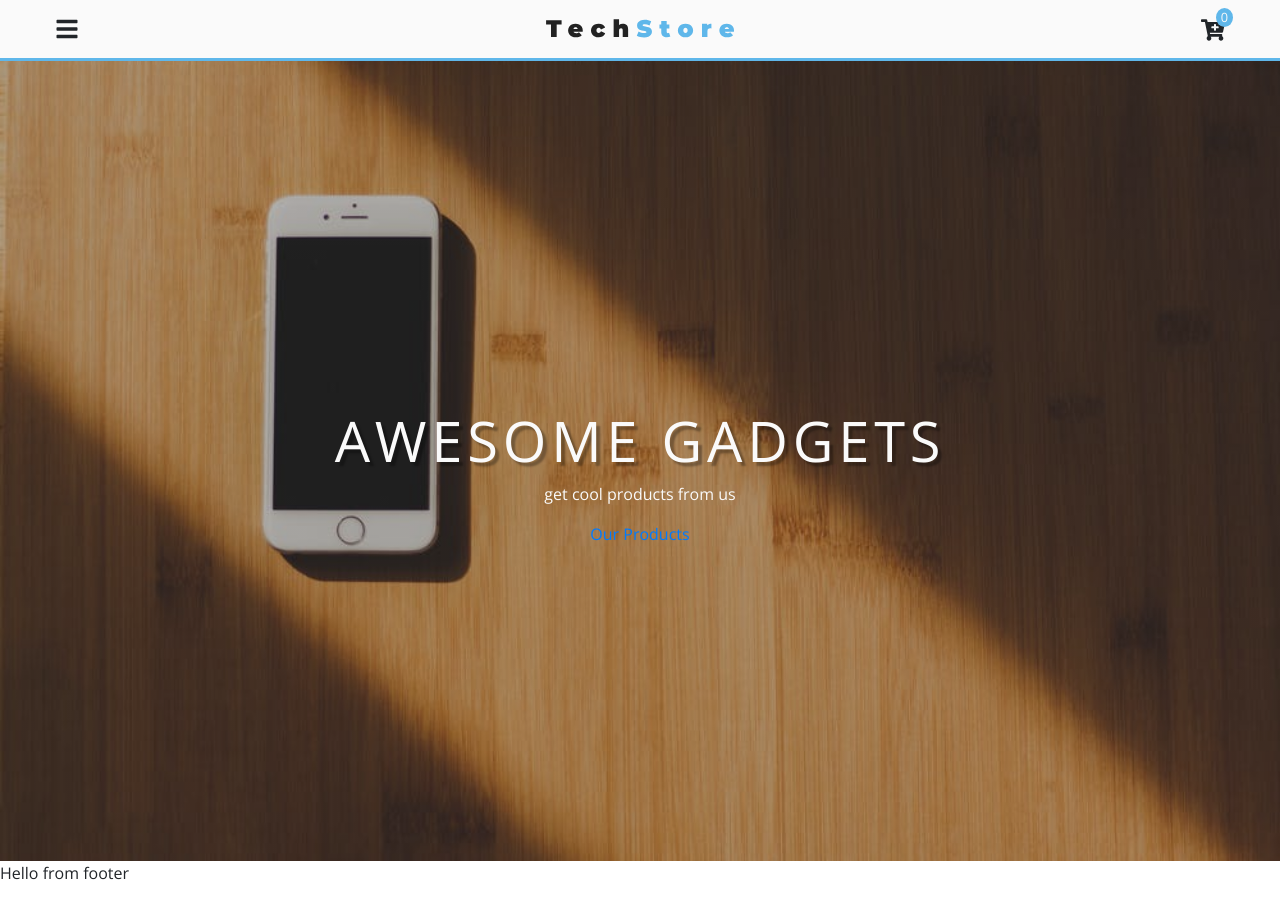
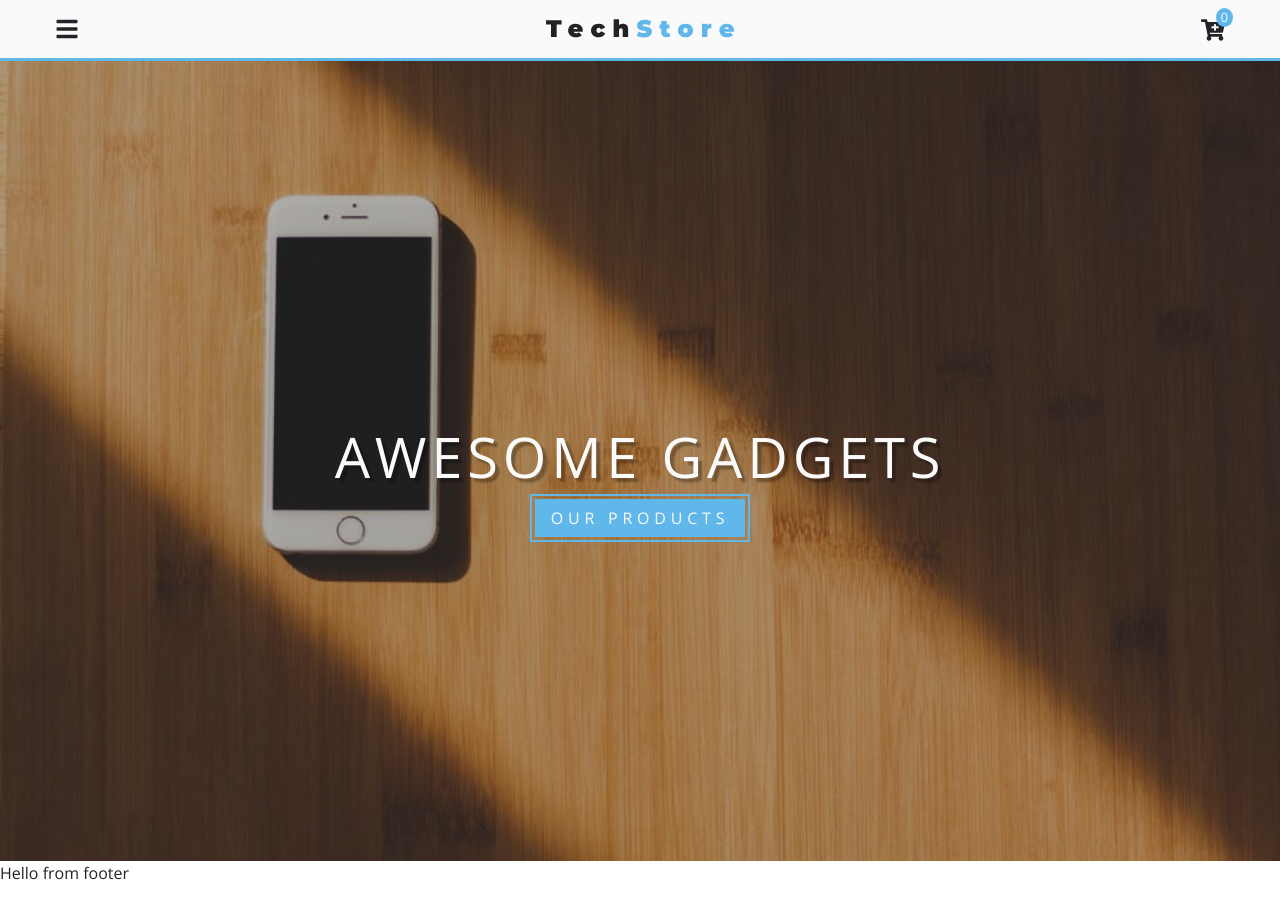
Before and after one commit to calebbenjii/Broks, a React (Create React App) app: page / in a window 1280 px wide. Built offline with nearby package versions, Linux system fonts and the light colour scheme.

Commit message:
Default Page

```diff
--- a/src/App.css
+++ b/src/App.css
@@ -26,3 +26,22 @@ body {
   background: var(--mainGrey) !important;
   color: var(--mainBlack);
 }
+
+.main-link {
+  background: var(--primaryColor);
+  display: inline;
+  padding: 0.5rem 1rem;
+  color: var(--mainWhite);
+  text-transform: uppercase;
+  letter-spacing: var(--mainSpacing);
+  outline: 2px solid var(--primaryColor);
+  outline-offset: 3px;
+  border: none;
+  transition: var(--mainTransition);
+}
+.main-link:hover {
+  text-decoration: none;
+  background: var(--darkGrey);
+  color: var(--primaryColor);
+  outline-color: var(--darkGrey);
+}
--- a/src/pages/DefaultPage.js
+++ b/src/pages/DefaultPage.js
@@ -1,9 +1,17 @@
-import React from 'react'
+import React from 'react';
+import { Link } from 'react-router-dom';
+import defaultBcg from '../images/defaultBcg.jpeg';
+import Hero from '../components/Hero';
 
 export default function DefaultPage() {
   return (
     <>
-      <h1>Hello from Default Page</h1>
+      <Hero img={defaultBcg} title="404" max="true">
+        <h2 style={{marginBottom: '2rem'}}>Page not found</h2>
+        <Link to="/" className="main-link">
+        return home
+      </Link>
+      </Hero>
     </>
   )
 }
--- a/src/pages/HomePage.js
+++ b/src/pages/HomePage.js
@@ -7,8 +7,8 @@ export default function HomePage() {
     <>
       <Hero
         title="awesome gadgets"
-        description="get cool products from us" max="true">
-        <Link to="/styleguide">Our Products</Link>
+        max="true">
+        <Link to="/styleguide" className="main-link" style={{ margin:"4rem" }}>Our Products</Link>
 
       </Hero>
     </>
```
